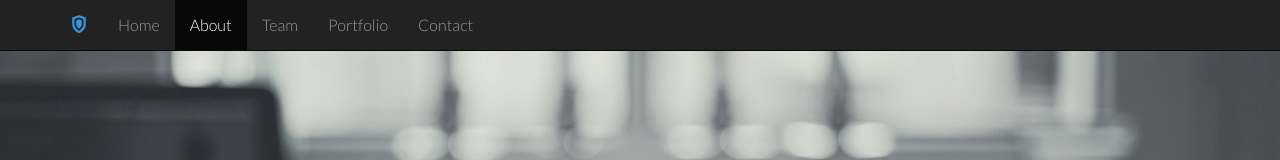
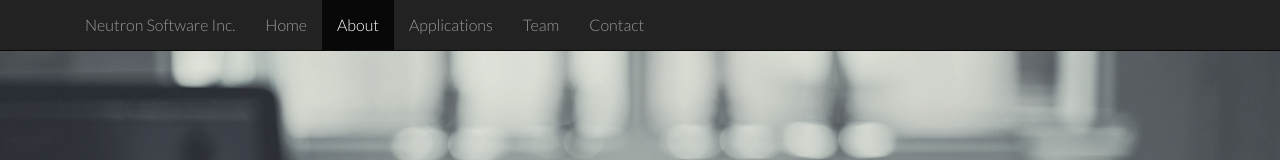
Before and after one commit to alainpascalr/Neutron-Website, a plain HTML site: page index.html in a window 1280 px wide. Shown: the top 160 px of the page. Drawn offline with Linux system fonts and the light colour scheme.

Commit message:
Small Changes

```diff
--- a/index.html
+++ b/index.html
@@ -45,14 +45,14 @@
           <button type="button" class="navbar-toggle" data-toggle="collapse" data-target=".navbar-collapse">
             <span class="icon icon-shield" style="font-size:30px; color:#3498db;"></span>
           </button>
-          <a class="navbar-brand hidden-xs hidden-sm" href="#home"><span class="icon icon-shield" style="font-size:18px; color:#3498db;"></span></a>
         </div>
         <div class="navbar-collapse collapse">
           <ul class="nav navbar-nav">
+	          <li><a href="index.html" class="smoothScroll"> Neutron Software Inc.</a></li>
             <li><a href="#home" class="smoothScroll"> Home</a></li>
 			<li> <a href="#about" class="smoothScroll"> About</a></li>
+			<li> <a href="#portfolio" class="smoothScroll"> Applications</a></li>
 			<li> <a href="#team" class="smoothScroll"> Team</a></li>
-			<li> <a href="#portfolio" class="smoothScroll"> Portfolio</a></li>
 			<li> <a href="#contact" class="smoothScroll"> Contact</a></li>
         </div><!--/.nav-collapse -->
       </div>
```
